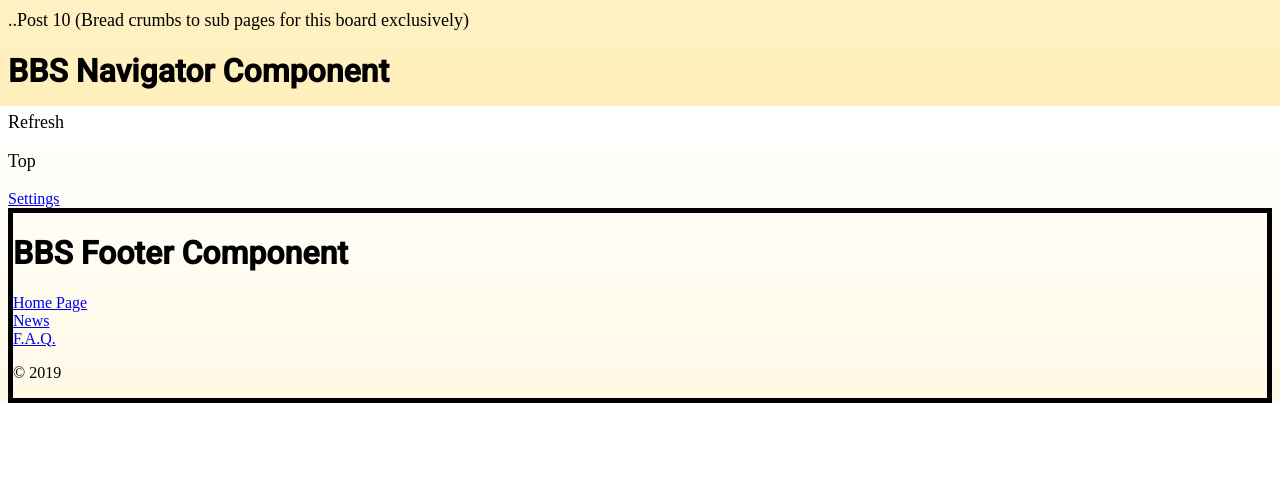
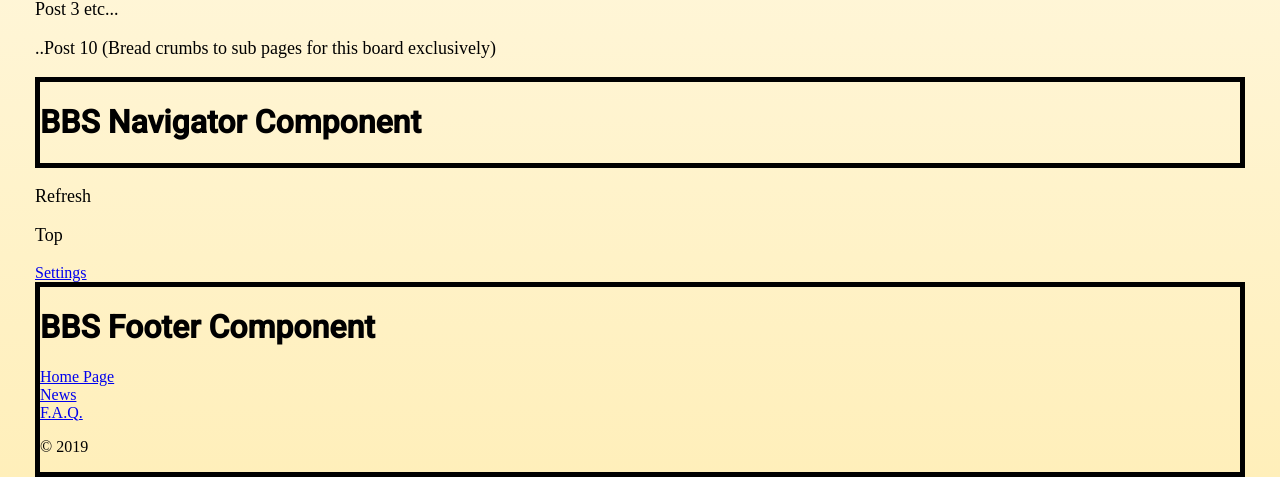
Before and after one commit to Yonkai/BBS, a Next.js app: page /indivdualboard in a window 1280 px wide. Shown: the part 694-1171 px from the top of the page. Before the commit the page ends 1097 px from the top, so only its background shows below. Built offline with nearby package versions, Linux system fonts and the light colour scheme.

Commit message:
Started working on a grid layout for the individual boards

```diff
--- a/components/About.js
+++ b/components/About.js
@@ -1,8 +1,8 @@
 const About = () => (
     <>
-    <div>
-        <h1>BBS About Component</h1>
-    </div>
+      <div>
+          <h1>BBS About Component</h1>
+      </div>
         {/* Content: Information on single boards */}
         <style jsx>{`
           h1 {
--- a/components/BoardContent.js
+++ b/components/BoardContent.js
@@ -4,6 +4,7 @@ import Link from 'next/link';
 
 const BoardContent = withRouter((props) => (
     <>
+        <div>
             <p className={props.router.query.title}>{`Welcome to ${props.router.query.title}`}</p>
             <p>Refresh</p>
             <p>Bottom</p>
@@ -18,6 +19,8 @@ const BoardContent = withRouter((props) => (
             <Link href="/settings">
                 <a>Settings</a>
             </Link>
+        </div>
+
         <style jsx>{`
         p{
             font-size:18px
--- a/components/Footer.js
+++ b/components/Footer.js
@@ -2,7 +2,7 @@ import Link from 'next/link';
 
 const Footer = () => (
     <>
-        <div className="footer">
+        <div>
           <h1>BBS Footer Component</h1>
           {/* Content:   */}
           <Link href="/">
@@ -24,8 +24,8 @@ const Footer = () => (
               display:inline;
               margin-right:20px;
             }
-            .footer{
-              border:5px solid black;
+            div{
+              border:5px black solid;
               display:grid;
               grid-template-columns:minmax(320px,1200px);
             }
--- a/components/IndividualBoard.js
+++ b/components/IndividualBoard.js
@@ -9,6 +9,7 @@ import Navigator from './Navigator.js';
 
 const IndividualBoard = withRouter((props) => (
   <>
+    <div className="container">
       <Navigator/>
       <Link href="/settings">
         <a>Settings</a>
@@ -18,9 +19,16 @@ const IndividualBoard = withRouter((props) => (
       </Link>
       <Header/>
       <BoardContent boardTitle={props.router.query.title}/>
-    <Footer/>      <style jsx>{`
+      <Footer/>
+    </div>
+    <style jsx>{`
         a {
           margin-right: 15px;
+        }
+
+        .container{
+          display:grid;
+          justify-items:center;
         }
       `}</style>
 
--- a/components/Navigator.js
+++ b/components/Navigator.js
@@ -1,11 +1,18 @@
 const Navigator = (props) => (
     <>
+     <div>
         <h1>BBS Navigator Component</h1>
+      </div>
         {/* Content: Total Posts, Users (Use getInitialProps?) */}
         <style jsx>{`
           h1 {
             font-family: "Roboto";
           }
+          div{
+            border:5px black solid;
+            display:grid;
+            grid-template-columns:minmax(320px,1200px);
+          }s
         `}</style>
     </>
 )
--- a/pages/index.js
+++ b/pages/index.js
@@ -48,12 +48,13 @@ export default () => (
 
     <style jsx global>{`
       html {
-        height:100vh;
+        height: 100vh;
         box-sizing:border-box;
         margin:0;
         background: #FFEFBA;  /* fallback for old browsers */
         background: -webkit-linear-gradient(to bottom, #FFFFFF, #FFEFBA);  /* Chrome 10-25, Safari 5.1-6 */
         background: linear-gradient(to bottom, #FFFFFF, #FFEFBA); /* W3C, IE 10+/ Edge, Firefox 16+, Chrome 26+, Opera 12+, Safari 7+ */
+        background-size: cover;
       }
       body{
         margin:0;
--- a/pages/indivdualboard.js
+++ b/pages/indivdualboard.js
@@ -14,16 +14,23 @@ export default withRouter((props) => (
         <link rel="stylesheet" href="https://fonts.googleapis.com/css?family=Roboto:300,400,500" />
         <link rel="stylesheet" href="https://fonts.googleapis.com/icon?family=Material+Icons" />
       </Head>
+
+      <div>
         <IndividualBoard title={props.router.query.pathname}/>
+      </div>
 
       <style jsx global>{`
       html {
-      height:100vh;
         box-sizing:border-box;
         margin:0;
         background: #FFEFBA;  /* fallback for old browsers */
         background: -webkit-linear-gradient(to bottom, #FFEFBA, #FFEFBA);  /* Chrome 10-25, Safari 5.1-6 */
         background: linear-gradient(to bottom, #FFFFFF, #FFEFBA); /* W3C, IE 10+/ Edge, Firefox 16+, Chrome 26+, Opera 12+, Safari 7+ */
+        background-size: cover;
+      }
+
+      body{
+        margin:0;
       }
 
     `}</style>
```
Lines whose indentation alone changed are shown as unchanged.
